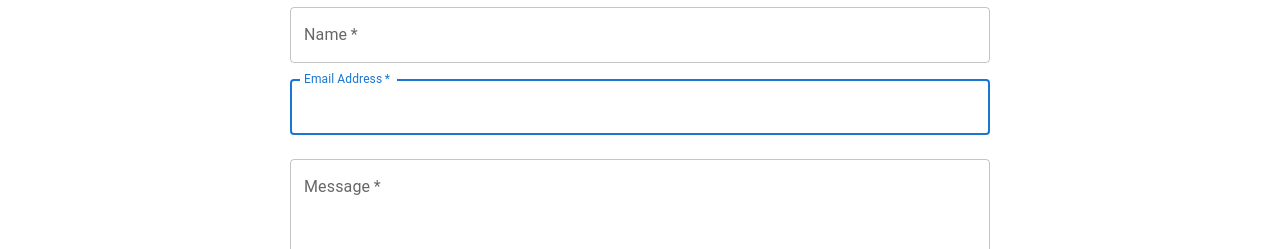
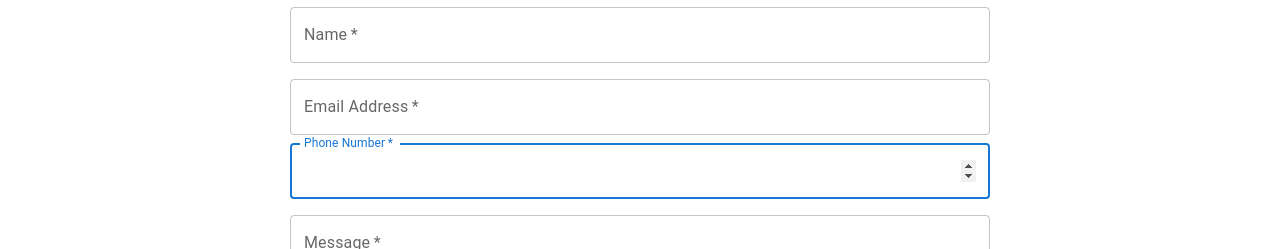
Before and after one commit to ashishp911/MERN-Application, a React (Create React App) app in the folder client/: page /contact in a window 1280 px wide. Shown: the part 503-752 px from the top of the page. Built offline with nearby package versions, Linux system fonts and the light colour scheme.

Commit message:
login, signup and contact type="' done2

```diff
--- a/client/src/components/Contact.js
+++ b/client/src/components/Contact.js
@@ -48,32 +48,44 @@ const Contact = () => {
             </Typography>
             <Box
               component="form"
+              id="contact-form"
               onSubmit={handleSubmit}
               noValidate
               sx={{ mt: 4, width: 700 }}
             >
               <TextField
                 label="Name"
-                name="name"
-                id="name"
+                name="contact_form_name"
+                id="contact_form_name"
                 autoComplete="off"
                 required
                 fullWidth
                 autoFocus
+                type = "text"
                 value={name}
               />
               <TextField
                 margin="normal"
                 required
                 fullWidth
-                id="email"
                 label="Email Address"
-                name="email"
+                name="contact_form_email"
+                id="contact_form_email"
                 autoComplete="email"
                 autoFocus
                 value={email}
+                type = "email"
               />
-
+              <TextField
+                label="Phone Number"
+                name="contact_form_pnumber"
+                id="contact_form_pnumber"
+                autoComplete="off"
+                required
+                fullWidth
+                autoFocus
+                type = "number"
+              />
               <TextField
                 label="Message"
                 variant="outlined"
@@ -83,6 +95,7 @@ const Contact = () => {
                 multiline
                 rows={6}
                 value={message}
+                type = "text"
                 onChange={(event) => setMessage(event.target.value)}
               />
 
@@ -119,11 +132,18 @@ const Contact = () => {
           </section>
         </div>
         {/* Copyright */}
-        <div className="text-center p-2" style={{backgroundColor: 'rgba(0, 0, 0, 0.2)'}}>
+        <div
+          className="text-center p-2"
+          style={{ backgroundColor: "rgba(0, 0, 0, 0.2)" }}
+        >
           © 2020 Copyright:
-          <a className="text-dark" href="https://en.wikipedia.org/wiki/April_Fools%27_Day">xyzpatil.com</a>
+          <a
+            className="text-dark"
+            href="https://en.wikipedia.org/wiki/April_Fools%27_Day"
+          >
+            xyzpatil.com
+          </a>
         </div>
-        {/* Copyright */}
       </footer>
     </>
   );
--- a/client/src/components/Login.js
+++ b/client/src/components/Login.js
@@ -79,8 +79,8 @@ const Login = () => {
                 required
                 fullWidth
                 type="email"
-                id="email"
-                name="email"
+                id="login_email"
+                name="login_email"
                 autoComplete="email"
                 autoFocus
               />
@@ -94,9 +94,9 @@ const Login = () => {
                 margin="normal"
                 required
                 fullWidth
-                name="password"
+                name="login_password"
                 type="password"
-                id="password"
+                id="login_password"
                 autoComplete="new-password"
               />
               <Button
--- a/client/src/components/Signup.js
+++ b/client/src/components/Signup.js
@@ -161,7 +161,7 @@ const Signup = () => {
                     label="Name"
                     name="name"
                     id="name"
-                    type={Text}
+                    type="text"
                     autoComplete="off"
                     required
                     fullWidth
@@ -173,6 +173,7 @@ const Signup = () => {
                     label="Phone Number"
                     name="pnumber"
                     id="pnumber"
+                    type="number"
                     autoComplete="off"
                     required
                     fullWidth
@@ -188,6 +189,7 @@ const Signup = () => {
                     required
                     fullWidth
                     autoFocus
+                    type="text"
                   />
                 </Grid>
                 <Grid item xs={12}>
```
